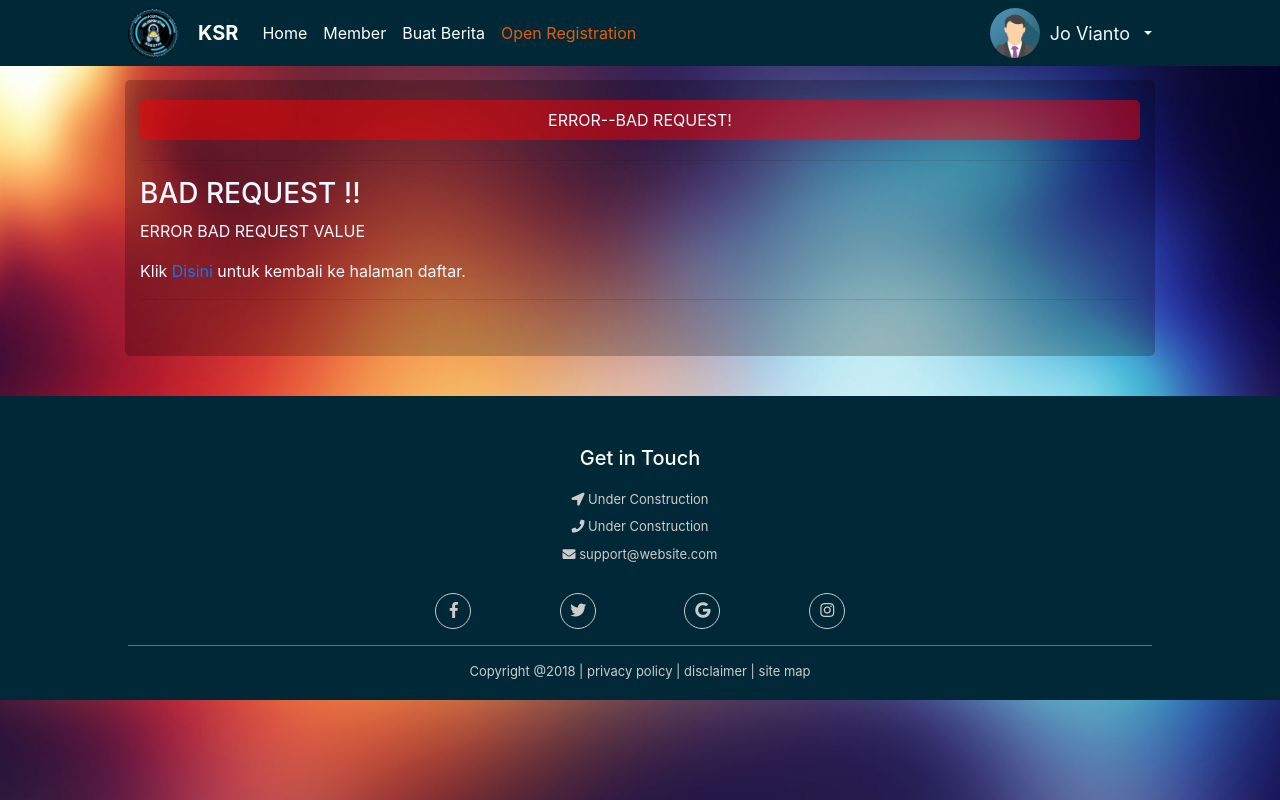
After one commit to PAWSQUAD2/UTS, a PHP site: page /daftar_hasil.php in a window 1280 px wide. The commit adds this page. Run offline with PHP 8.4, Linux system fonts and the light colour scheme; some libraries are stand-ins or nearby versions.

Commit message:
Progress-Trello

```diff
--- a/css/main-responsive.css
+++ b/css/main-responsive.css
@@ -512,3 +512,13 @@ input:valid + span:before {
 .social-media:hover{
     text-decoration: none;
 }
+
+
+.fail-login div p{
+    background-color: rgba(226, 88, 75, 0.376);
+    padding: 5px;
+    border-radius: 5px;
+    border:1px solid red;
+    text-align: center;
+    visibility: hidden;
+}
--- /dev/null
+++ b/daftar_hasil.php
@@ -0,0 +1,134 @@
+<!doctype html>
+<html>
+<head>
+<meta charset="utf-8">
+<title>REGISTRATION</title>
+	<link href="css/bootstrap-4.0.0.css" rel="stylesheet">
+	<link href="css/main-responsive.css" rel="stylesheet">
+	<link rel="stylesheet" href="https://use.fontawesome.com/releases/v5.2.0/css/all.css" integrity="sha384-hWVjflwFxL6sNzntih27bfxkr27PmbbK/iSvJ+a4+0owXq79v+lsFkW54bOGbiDQ" crossorigin="anonymous">
+	<link href="css/footer.css" rel="stylesheet">
+	<script src="js/textValidation.js"></script>
+</head>
+
+<body>
+<div class="container-fluid pad-b-40px">
+	<nav class="navbar mNav fixed-top navbar-expand-lg navbar-light bg-light">
+		<a class="logo"><img src="images/emblen.jpg"/></a>
+		<a class="navbar-brand" href="index.html">KSR</a>
+		<button class="navbar-toggler" type="button" data-toggle="collapse" data-target="#navbarSupportedContent1" aria-controls="navbarSupportedContent1" aria-expanded="false" aria-label="Toggle navigation"><span class="navbar-toggler-icon"><em>&nbsp;</em></span></button>
+		<div class="collapse navbar-collapse" id="navbarSupportedContent1">
+			<ul class="navbar-nav mr-auto">
+			<li class="nav-item active"> <a class="nav-link no-outline" href="#">Home <span class="sr-only">(current)</span></a> </li>
+			<li class="nav-item"> <a class="nav-link no-outline" href="daftar.html">Member</a> </li>
+			<li class="nav-item"> <a class="nav-link no-outline" href="tambah-berita.html">Buat Berita</a> </li>
+			<li class="nav-item"> <a class="nav-link no-outline color-darkOrange" href="pendaftar.html">Open Registration</a> </li>
+			<!-- <li class="nav-item dropdown"> <a class="nav-link dropdown-toggle" href="#" id="navbarDropdown1" role="button" data-toggle="dropdown" aria-haspopup="true" aria-expanded="false"> Dropdown </a>
+				<div class="dropdown-menu" aria-labelledby="navbarDropdown1"> <a class="dropdown-item" href="#">Action</a> <a class="dropdown-item" href="#">Another action</a>
+				<div class="dropdown-divider"></div>
+				<a class="dropdown-item" href="#">Something else here</a> </div>
+			</li> -->
+			</ul>
+		<div class="pull-right">
+			<!-- <ul class="navbar-nav mr-auto">
+				<li class="nav-item active"> <a class="nav-link no-outline" href="#">Home <span class="sr-only">(current)</span></a> </li>
+				<li class="nav-item"> <a class="nav-link no-outline" href="about.html">About</a> </li>
+			</ul> -->
+			<a href="profile.html" style="outline:0;text-decoration: none;">
+				<div class="navbar-profile navbar-nav color-lightTheme mr-auto dropdown-toggle">
+					<img class="avatar" src="images/img_avatar.png" alt="avatar"/>
+					<span class="name">Jo Vianto</span>
+				</div>
+			</a>
+		</div>
+		</div>
+	</nav>
+	<div class="row p-x-10 pad-t-60px">
+		<div class="container border-radius-5px mar-t-20px pad-b-40px" style="background-color: #0000003b;">
+            <?php
+                if(isset($_GET['result'])){
+                    if($_GET['result']==="ok"){
+                        echo '<div class="border-radius-5px mar-t-20px p-2" style="background-color: #26b72b78;">
+                        <p class="color-lightTheme" style="text-align:center; margin:auto auto;">Anda telah berhasil mendaftar mohon lakukan aktivasi email atau Anda tidak dapat login.</p>
+                        </div>
+                        <div class="border-radius-5px mar-t-20px" style="background-color: #0000002b;"></div>
+                        <hr>
+                        <h3 class="color-lightTheme">Sukses Mendaftar !!</h3>
+                        <p class="color-lightTheme">Anda telah berhasil mendaftar mohon lakukan aktivasi email atau Anda tidak dapat login.</p>
+                        <p class="color-lightTheme">Klik <a href="daftar.html">Disini</a> untuk kembali ke halaman login.</p>
+                        <hr>';
+
+                    }else if($_GET['result']==="no"){
+                        echo '<div class="border-radius-5px mar-t-20px p-2" style="background-color: #ff000078;">
+                        <p class="color-lightTheme" style="text-align:center; margin:auto auto;">Anda tidak berhasil mendaftar mohon lakukan pendaftaran ulang!</p>
+                        </div>
+                        <div class="border-radius-5px mar-t-20px" style="background-color: #0000002b;"></div>
+                        <hr>
+                        <h3 class="color-lightTheme">Sukses Mendaftar !!</h3>
+                        <p class="color-lightTheme">Anda tidak berhasil mendaftar mohon lakukan pendaftaran ulang! atau coba hubungi administrator website.</p>
+                        <p class="color-lightTheme">Klik <a href="daftar.html">Disini</a> untuk kembali ke halaman daftar.</p>
+                        <hr>';
+                    }else{
+                        echo '<div class="border-radius-5px mar-t-20px p-2" style="background-color: #ff000078;">
+                        <p class="color-lightTheme" style="text-align:center; margin:auto auto;">ERROR--BAD REQUEST!</p>
+                        </div>
+                        <div class="border-radius-5px mar-t-20px" style="background-color: #0000002b;"></div>
+                        <hr>
+                        <h3 class="color-lightTheme">BAD REQUEST !!</h3>
+                        <p class="color-lightTheme">ERROR BAD REQUEST VALUE</p>
+                        <p class="color-lightTheme">Klik <a href="daftar.html">Disini</a> untuk kembali ke halaman daftar.</p>
+                        <hr>';
+                    }
+                }else{
+                    echo '<div class="border-radius-5px mar-t-20px p-2" style="background-color: #ff000078;">
+                    <p class="color-lightTheme" style="text-align:center; margin:auto auto;">ERROR--BAD REQUEST!</p>
+                    </div>
+                    <div class="border-radius-5px mar-t-20px" style="background-color: #0000002b;"></div>
+                    <hr>
+                    <h3 class="color-lightTheme">BAD REQUEST !!</h3>
+                    <p class="color-lightTheme">ERROR BAD REQUEST VALUE</p>
+                    <p class="color-lightTheme">Klik <a href="daftar.html">Disini</a> untuk kembali ke halaman daftar.</p>
+                    <hr>';
+                }
+            ?>
+	 	</div>
+	</div>
+
+</div>
+<!-- DEFAULT UI SUPPORT USING JS -->
+<script>
+		document.getElementById('datePicker').valueAsDate = new Date();
+	</script>
+	<!-- jQuery (necessary for Bootstrap's JavaScript plugins) -->
+	<script src="js/jquery-3.2.1.min.js"></script>
+	<!-- Include all compiled plugins (below), or include individual files as needed -->
+	<script src="js/popper.min.js"></script>
+	<script src="js/bootstrap-4.0.0.js"></script>
+</body>
+<!--Footer Here-->
+<footer class="footer">
+
+	<div class="container bottom_border">
+		<div class="row">
+		<div class="col text-center">
+			<h5 class="headin5_amrc col_white_amrc pt2">Get in Touch</h5>
+			<p><i class="fa fa-location-arrow"></i> Under Construction</p>
+			<p><i class="fa fa-phone"></i>  Under Construction</p>
+			<p><i class="fa fa fa-envelope"></i> support@website.com</p>
+		</div>
+		</div>
+		</div>
+
+		<div class="row">
+			<ul class="social_footer_ul">
+			<li><a href="#"><i class="fab fa-facebook-f"></i></a></li>
+			<li><a href="#"><i class="fab fa-twitter"></i></a></li>
+			<li><a href="#"><i class="fab fa-google +"></i></a></li>
+			<li><a href="#"><i class="fab fa-instagram"></i></a></li>
+			</ul>
+		</div>
+		<!--social_footer_ul ends here-->
+	<hr class="split">
+	<p class="text-center">Copyright @2018 | privacy policy | disclaimer | site map</p>
+</footer>
+
+</html>
--- a/js/textValidation.js
+++ b/js/textValidation.js
@@ -49,3 +49,6 @@ function rePassValidation(id1, id2, errId) {
         document.getElementById(errId).innerHTML = "";
     }
 }
+function setFailLogin(id){
+    document.getElementById("fail-login").style.visibility="visible";
+}
```
Also changed, not shown: auth.php (added, +20 -0 lines), daftar.html (+25 -19 lines), daftar_action.php (added, +26 -0 lines), koneksi.php (added, +11 -0 lines), user.php (added, +9 -0 lines).
